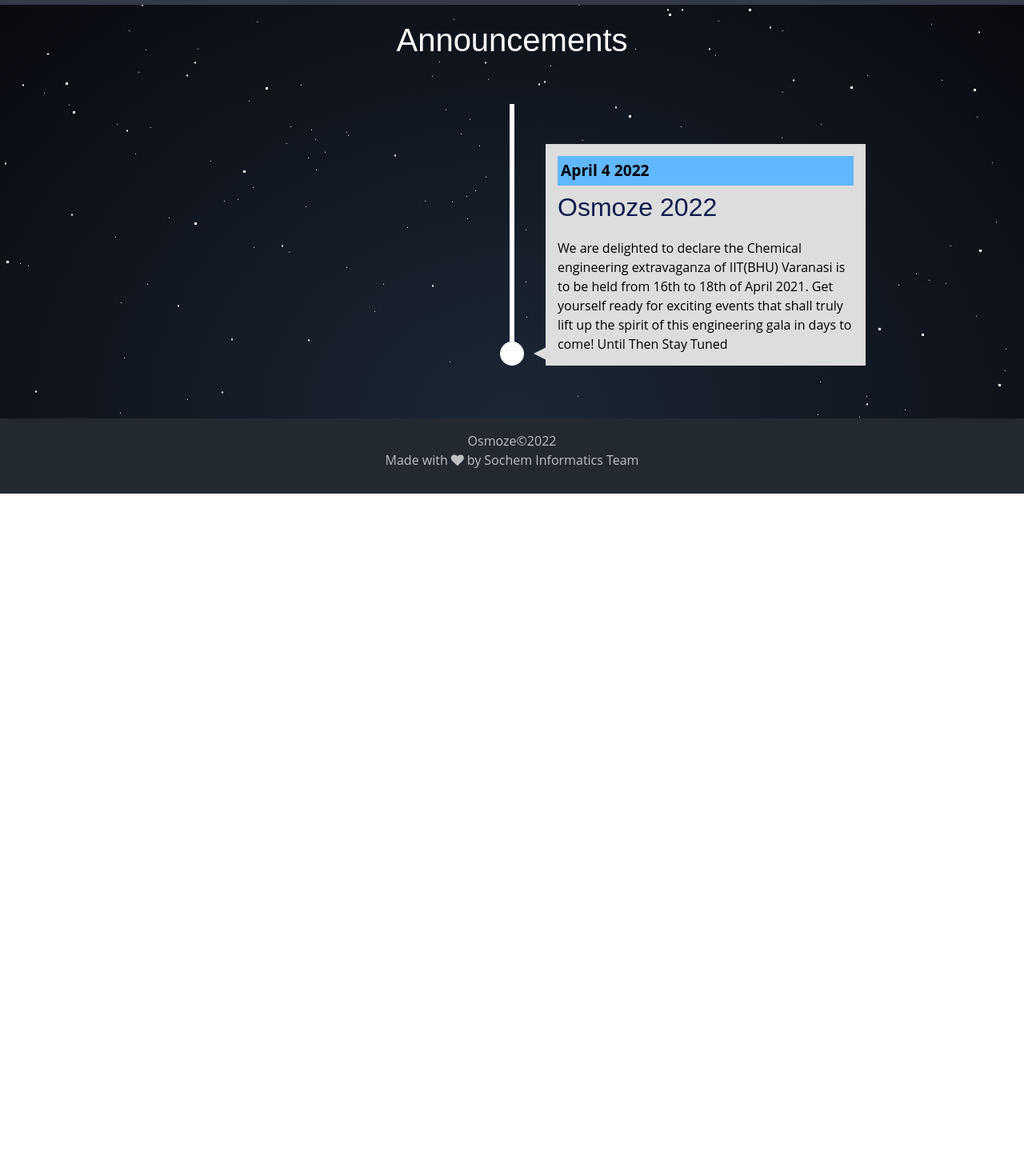
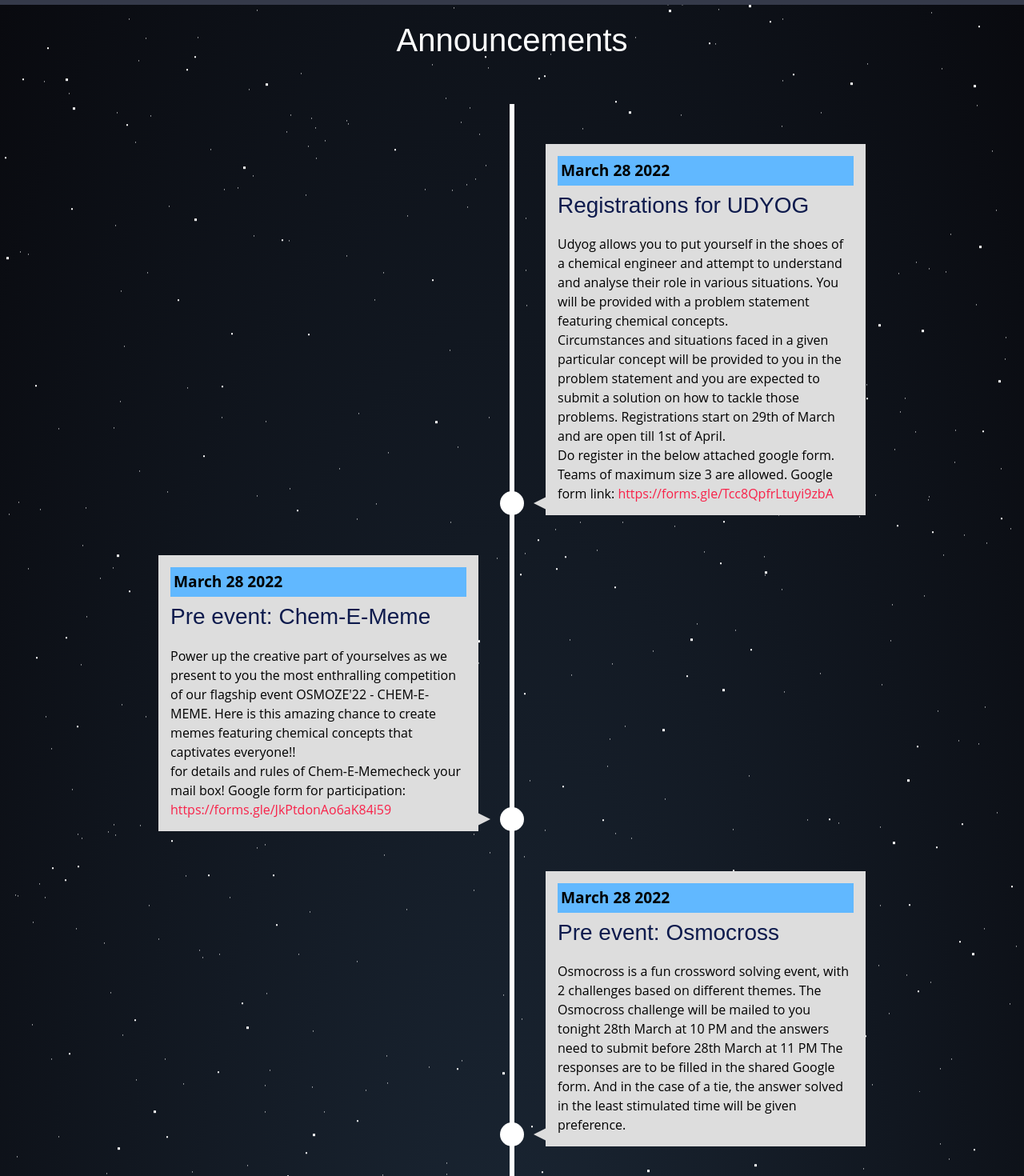
Before and after one commit to Sochem/osmoze22, a React (Create React App) app: page /announcement in a window 1280 px wide. Shown: the part 60-1530 px from the top of the page at 80% size. Before the commit the page ends 800 px from the top, so only its background shows below. Built offline with nearby package versions, Linux system fonts and the light colour scheme.

Commit message:
announcement update

```diff
--- a/src/components/Announcement.js
+++ b/src/components/Announcement.js
@@ -47,11 +47,35 @@
 			<div id='stars2'></div>
 			<div id='stars3'></div>
         <ul>
-
+        <li>
+            <div>
+              <time>March 28 2022</time> <h3>Registrations for UDYOG</h3>
+              Udyog allows you to put yourself in the shoes of a chemical engineer and attempt to understand and analyse their role in various situations. You will be provided with a problem statement featuring chemical concepts. <br></br>
+              Circumstances and situations faced in a given particular concept will be provided to you in the problem statement and you are expected to submit a solution on how to tackle those problems.
+              Registrations start on 29th of March and are open till 1st of April.<br></br>
+              Do register in the below attached google form. Teams of maximum size 3 are allowed.
+              Google form link: <a href = "https://forms.gle/Tcc8QpfrLtuyi9zbA" target = "_blank">https://forms.gle/Tcc8QpfrLtuyi9zbA</a>
+            </div>
+          </li>
+        <li>
+            <div>
+              <time>March 28 2022</time> <h3>Pre event: Chem-E-Meme</h3>
+              Power up the creative part of yourselves as we present to you the most enthralling competition of our flagship event OSMOZE'22 - CHEM-E-MEME.
+              Here is this amazing chance to create memes featuring chemical concepts that captivates everyone!!<br></br>
+              for details and rules of Chem-E-Memecheck your mail box!
+              Google form for participation: <a href = "https://forms.gle/JkPtdonAo6aK84i59" target = "_blank">https://forms.gle/JkPtdonAo6aK84i59</a>
+            </div>
+          </li>
+        <li>
+            <div>
+              <time>March 28 2022</time> <h3>Pre event: Osmocross</h3>
+              Osmocross is a fun crossword solving event, with 2 challenges based on different themes. The Osmocross challenge will be mailed to you tonight 28th March at 10 PM and the answers need to submit before 28th March at 11 PM  The responses are to be filled in the shared Google form. And in the case of a tie, the answer solved in the least stimulated time will be given preference.
+            </div>
+          </li>
           <li>
             <div>
-              <time>April 4 2022</time> <h2>Osmoze 2022</h2>
-              We are delighted to declare the Chemical engineering extravaganza of IIT(BHU) Varanasi is to be held from 16th to 18th of April 2021. Get yourself ready for exciting events that shall truly lift up the spirit of this engineering gala in days to come!
+              <time>March 27 2022</time> <h3>Osmoze 2022</h3>
+              We are delighted to declare the Chemical engineering extravaganza of IIT(BHU) Varanasi is to be held from 4th to 8th of April 2022. Get yourself ready for exciting events that shall truly lift up the spirit of this engineering gala in days to come!
               Until Then Stay Tuned
             </div>
           </li>
```
